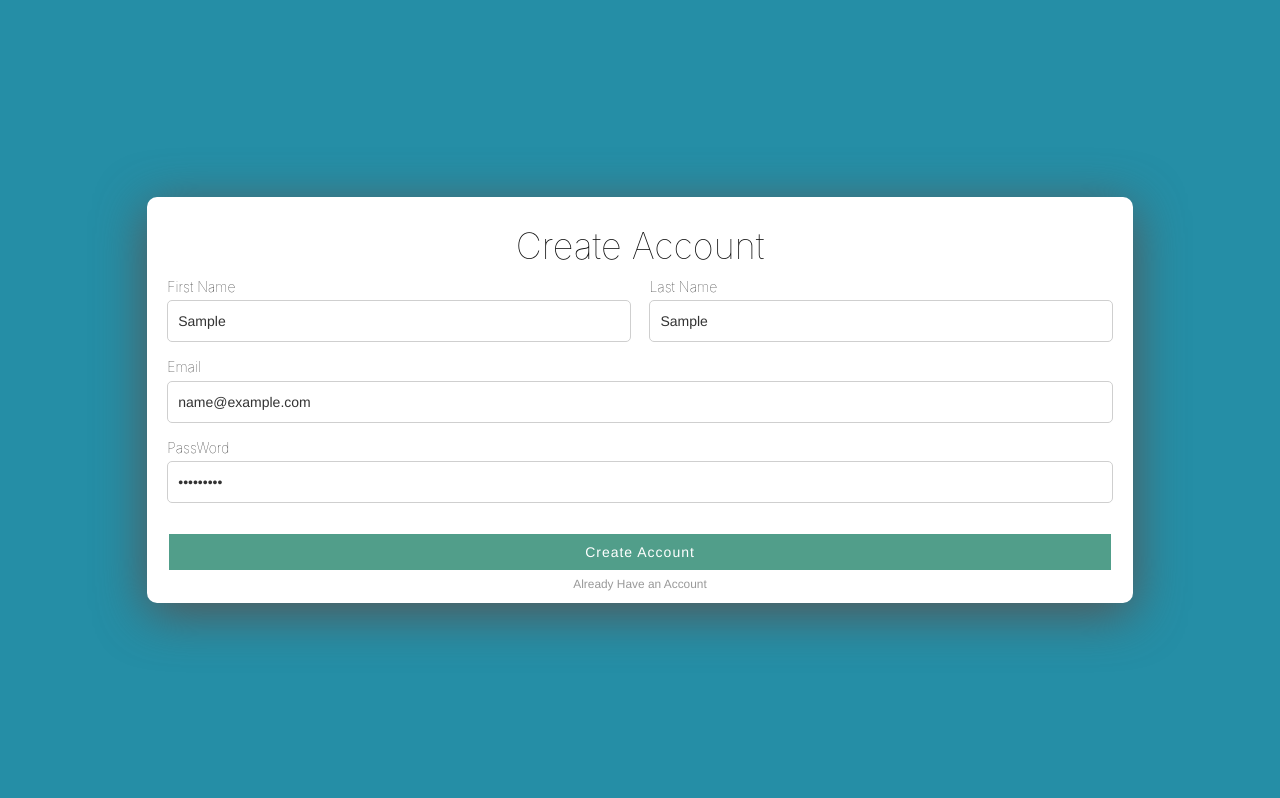
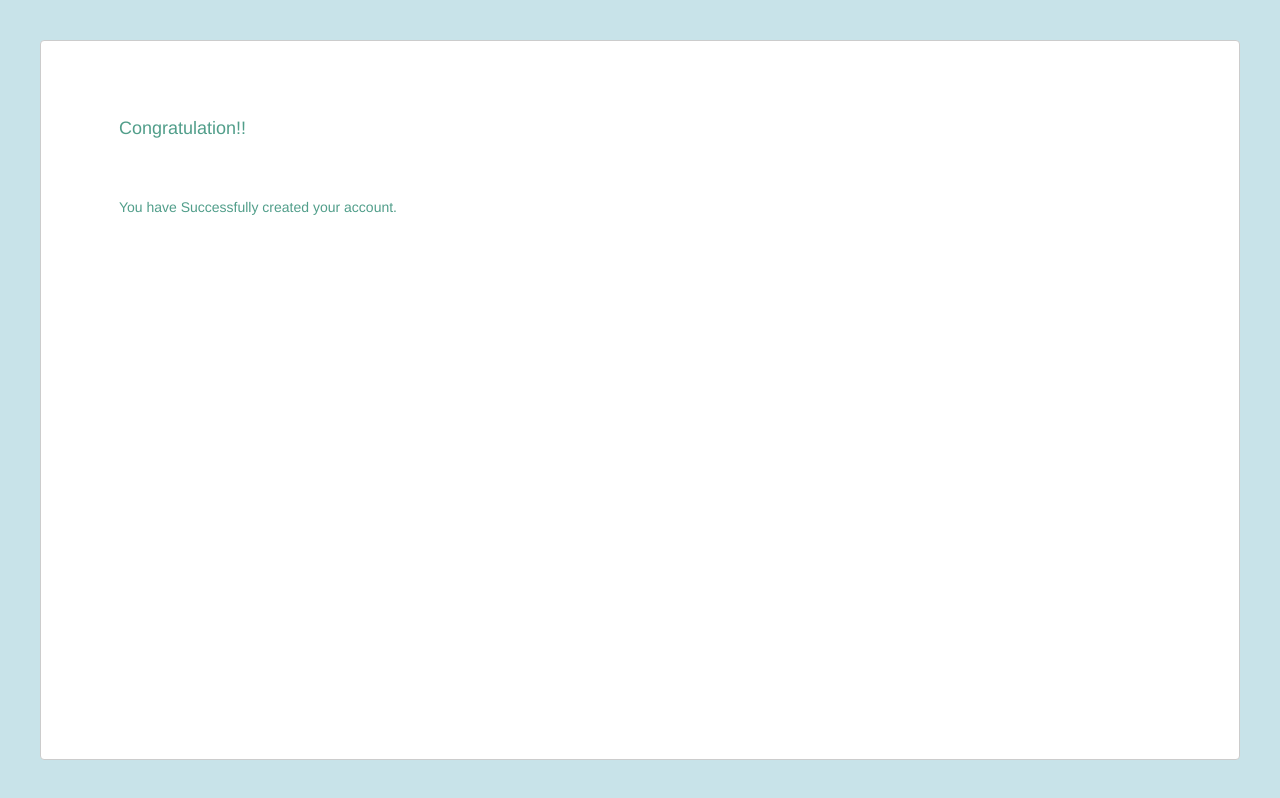
Before and after one commit to shreyaraj20/React-Validation-Form, a React (Create React App) app: page / in a window 1280 px wide. Both pictures are taken after typing "Sample", "Sample", "name@example.com", "Sample123" into the empty fields and a click on the button "Create Account". Built offline with nearby package versions, Linux system fonts and the light colour scheme.

Commit message:
modal box created

```diff
--- a/src/App.js
+++ b/src/App.js
@@ -1,6 +1,6 @@
 import React, { Component } from "react";
 import "./styles.css";
-
+import Modal from "react-modal";
 const emailRegexp = RegExp(
   /^[a-zA-Z0-9.!#$%&'*+/=?^_`{|}~-]+@[a-zA-Z0-9-]+(?:\.[a-zA-Z0-9-]+)*$/
 );
@@ -25,6 +25,7 @@ class App extends Component {
       lastName: null,
       email: null,
       password: null,
+      modalIsOpen: false,
       formErrors: {
         firstName: "",
         lastName: "",
@@ -78,8 +79,9 @@ class App extends Component {
       console.log(this.state);
     });
   };
+
   render() {
-    const { formErrors } = this.state;
+    const { formErrors, modalIsOpen } = this.state;
     return (
       <div className="wrapper container-fluid">
         <div className="form-wrapper">
@@ -142,8 +144,20 @@ class App extends Component {
               )}
             </div>
             <div className="createAccount">
-              <button type="submit">Create Account</button>
+              <button
+                type="submit"
+                onClick={() => this.setState({ modalIsOpen: true })}
+              >
+                Create Account
+              </button>
               <small>Already Have an Account</small>
+
+              <Modal isOpen={modalIsOpen}>
+                <h4 className="modalh1">Congratulation!!</h4>
+                <p className="modalp">
+                  You have Successfully created your account.
+                </p>
+              </Modal>
             </div>
           </form>
         </div>
--- a/src/styles.css
+++ b/src/styles.css
@@ -155,3 +155,11 @@ input.error {
     align-items: center;
   }
 }
+.modalh1 {
+  color: #519e8a;
+  margin: 5% 5%;
+}
+.modalp {
+  color: #519e8a;
+  margin: 5% 5%;
+}
```
Also changed, not shown: package.json (+11 -2 lines).
